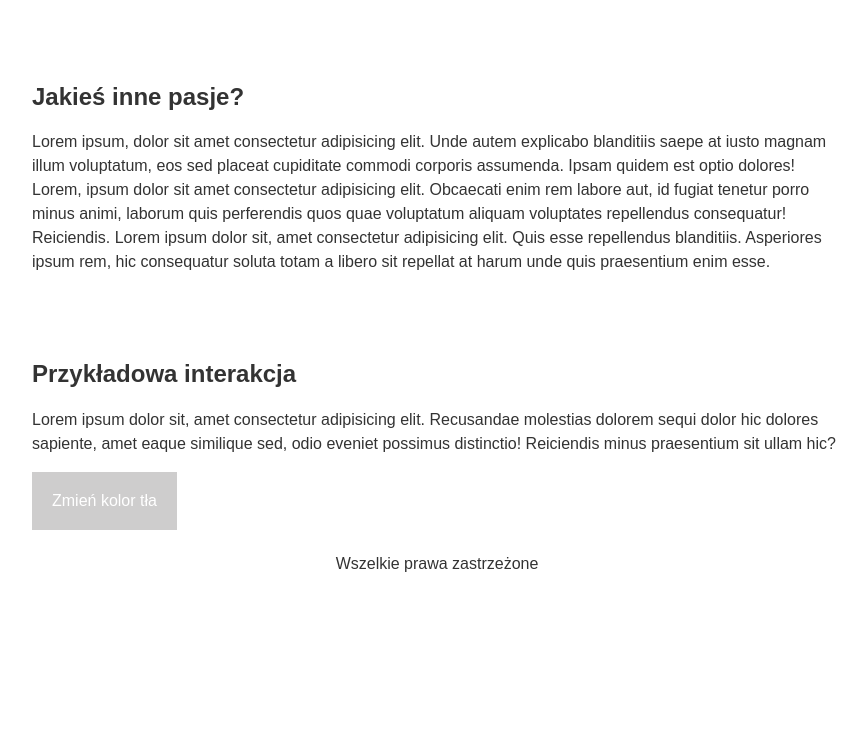
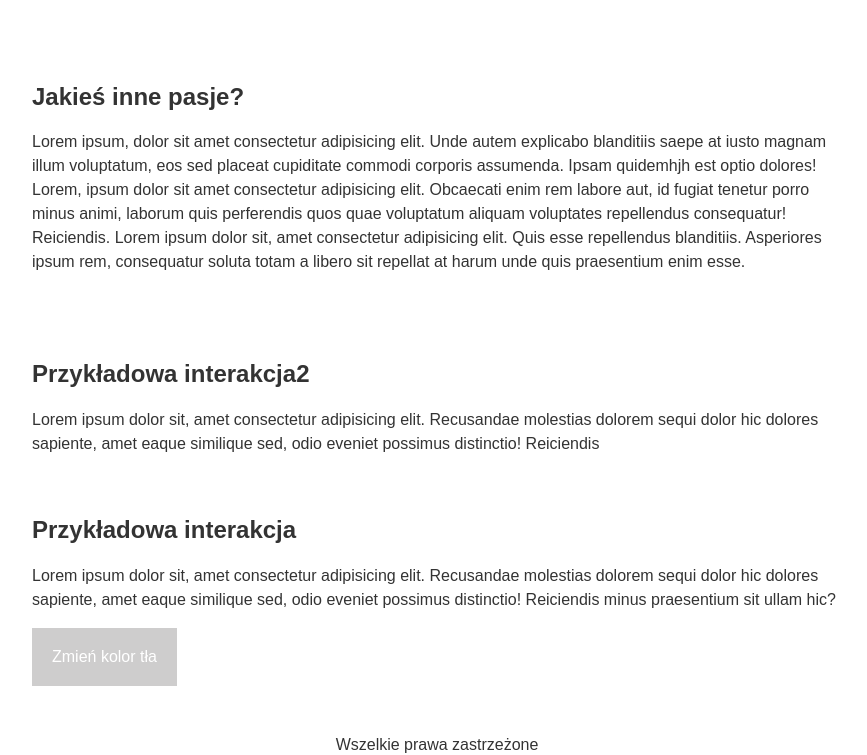
Before and after one commit to PatrykMichno/PatrykMichno, a plain HTML site: page index.html in a window 1280 px wide. Shown: the part 596-1351 px from the top of the page, without its empty margins (203-1070 px from the left). Before the commit the page ends 1169 px from the top, so only its background shows below. Drawn offline with nearby package versions, Linux system fonts and the light colour scheme.

Commit message:
added new test section

```diff
--- a/index.html
+++ b/index.html
@@ -60,12 +60,18 @@
                 <p class="main__paragraph">Lorem ipsum, dolor sit amet consectetur adipisicing elit. Unde autem
                     explicabo
                     blanditiis saepe at iusto magnam illum voluptatum, eos sed placeat cupiditate commodi corporis
-                    assumenda. Ipsam quidem est optio dolores! Lorem, ipsum dolor sit amet consectetur adipisicing elit.
+                    assumenda. Ipsam quidemhjh est optio dolores! Lorem, ipsum dolor sit amet consectetur adipisicing elit.
                     Obcaecati enim rem labore aut, id fugiat tenetur porro minus animi, laborum quis perferendis quos
                     quae voluptatum aliquam voluptates repellendus consequatur! Reiciendis. Lorem ipsum dolor sit, amet
-                    consectetur adipisicing elit. Quis esse repellendus blanditiis. Asperiores ipsum rem, hic
+                    consectetur adipisicing elit. Quis esse repellendus blanditiis. Asperiores ipsum rem,
                     consequatur soluta totam a libero sit repellat at harum unde quis praesentium enim esse.</p>
             </section>
+            <section id="interakcja2" class="main__section">
+                <h2 class="main__SubHeader">Przykładowa interakcja2</h2>
+                <p class="main__paragraph">Lorem ipsum dolor sit, amet consectetur adipisicing elit. Recusandae
+                    molestias
+                    dolorem sequi dolor
+                    hic dolores sapiente, amet eaque similique sed, odio eveniet possimus distinctio! Reiciendis
             <section id="interakcja" class="main__section">
                 <h2 class="main__SubHeader">Przykładowa interakcja</h2>
                 <p class="main__paragraph">Lorem ipsum dolor sit, amet consectetur adipisicing elit. Recusandae
```
